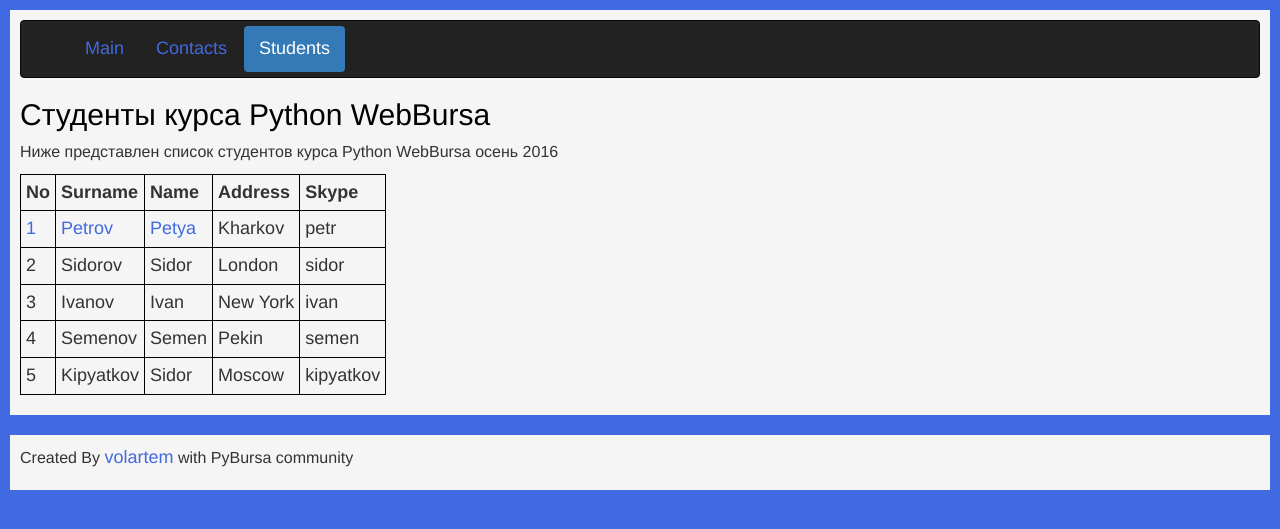
After one commit to volartem/ooniversity_django_courses_05, a Python web app: template templates/student_list.html in a window 1280 px wide. The commit adds this page. Shown: the top 529 px of the page. Run offline with Jinja, Linux system fonts and the light colour scheme; the template is opened without the code that fills it, so the values that code supplies are empty; some libraries are stand-ins or nearby versions.

Commit message:
14 Add student_detail.html & student_list.html KP2 start

```diff
--- a/static/css/style.css
+++ b/static/css/style.css
@@ -57,3 +57,10 @@ a{
 #main_page{
     background-color: royalblue;
 }
+table{
+    font-size: 18px;
+}
+td, th{
+    padding: 5px;
+    border: inset black 1px;
+}
--- a/templates/contact.html
+++ b/templates/contact.html
@@ -20,6 +20,7 @@
                 <ul class="nav nav-pills">
                     <li ><a href="index.html">Main</a></li>
                     <li class="active"><a href="contact.html">Contacts</a></li>
+                    <li><a href="student_list.html">Students</a></li>
                 </ul>
             </div>
         </nav>
--- a/templates/index.html
+++ b/templates/index.html
@@ -10,7 +10,6 @@
     <script src="https://oss.maxcdn.com/html5shiv/3.7.2/html5shiv.min.js"></script>
     <script src="https://oss.maxcdn.com/respond/1.4.2/respond.min.js"></script>
     <script src="https://ajax.googleapis.com/ajax/libs/jquery/1.11.1/jquery.min.js"></script>
-    <!-- Include all compiled plugins (below), or include individual files as needed -->
     <script src="../static/js/bootstrap.js"></script>
 </head>
 <body>
@@ -21,6 +20,7 @@
                 <ul class="nav nav-pills">
                     <li class="active"><a href="index.html">Main</a></li>
                     <li><a href="contact.html">Contacts</a></li>
+                    <li><a href="student_list.html">Students</a></li>
                 </ul>
             </div>
         </nav>
--- /dev/null
+++ b/templates/student_list.html
@@ -0,0 +1,81 @@
+<!Doctype html>
+<html>
+<head>
+    <meta charset="utf-8">
+    <meta http-equiv="X-UA-Compatible" content="IE=edge">
+    <meta name="viewport" content="width=device-width, initial-scale=1">
+    <title>Students</title>
+    <link href="../static/css/bootstrap.css" rel="stylesheet">
+    <link href="../static/css/style.css" rel="stylesheet">
+    <script src="https://oss.maxcdn.com/html5shiv/3.7.2/html5shiv.min.js"></script>
+    <script src="https://oss.maxcdn.com/respond/1.4.2/respond.min.js"></script>
+    <script src="https://ajax.googleapis.com/ajax/libs/jquery/1.11.1/jquery.min.js"></script>
+    <script src="../static/js/bootstrap.js"></script>
+</head>
+<body>
+<div id="main_page">
+    <div id="page">
+        <nav class="navbar navbar-inverse" role="navigation">
+            <div class="container">
+                <ul class="nav nav-pills">
+                    <li><a href="index.html">Main</a></li>
+                    <li><a href="contact.html">Contacts</a></li>
+                    <li class="active"><a href="student_list.html">Students</a></li>
+                </ul>
+            </div>
+        </nav>
+        <div id="content">
+            <h2>Студенты курса Python WebBursa</h2>
+            <p>Ниже представлен список студентов курса Python WebBursa осень 2016</p>
+            <table>
+                <tr>
+                    <th>No</th>
+                    <th>Surname</th>
+                    <th>Name</th>
+                    <th>Address</th>
+                    <th>Skype</th>
+                </tr>
+                <tr onclick="">
+                    <td><a href="student_detail.html" target="_blank">1</a></td>
+                    <td><a href="student_detail.html" target="_blank">Petrov</a></td>
+                    <td><a href="student_detail.html" target="_blank">Petya</a></td>
+                    <td>Kharkov</td>
+                    <td>petr</td>
+                </tr></a>
+                <tr>
+                    <td>2</td>
+                    <td>Sidorov</td>
+                    <td>Sidor</td>
+                    <td>London</td>
+                    <td>sidor</td>
+                </tr>
+                <tr>
+                    <td>3</td>
+                    <td>Ivanov</td>
+                    <td>Ivan</td>
+                    <td>New York</td>
+                    <td>ivan</td>
+                </tr>
+                <tr>
+                    <td>4</td>
+                    <td>Semenov</td>
+                    <td>Semen</td>
+                    <td>Pekin</td>
+                    <td>semen</td>
+                </tr>
+                <tr>
+                    <td>5</td>
+                    <td>Kipyatkov</td>
+                    <td>Sidor</td>
+                    <td>Moscow</td>
+                    <td>kipyatkov</td>
+                </tr>
+            </table>
+        </div>
+    </div>
+    <div id="footer">
+        <p>Created By <a href="https://github.com/volartem" target="_blank">volartem</a> with PyBursa community</p>
+    </div>
+</div>
+</body>
+</html>
```
Also changed, not shown: templates/student_detail.html (added, +37 -0 lines).
